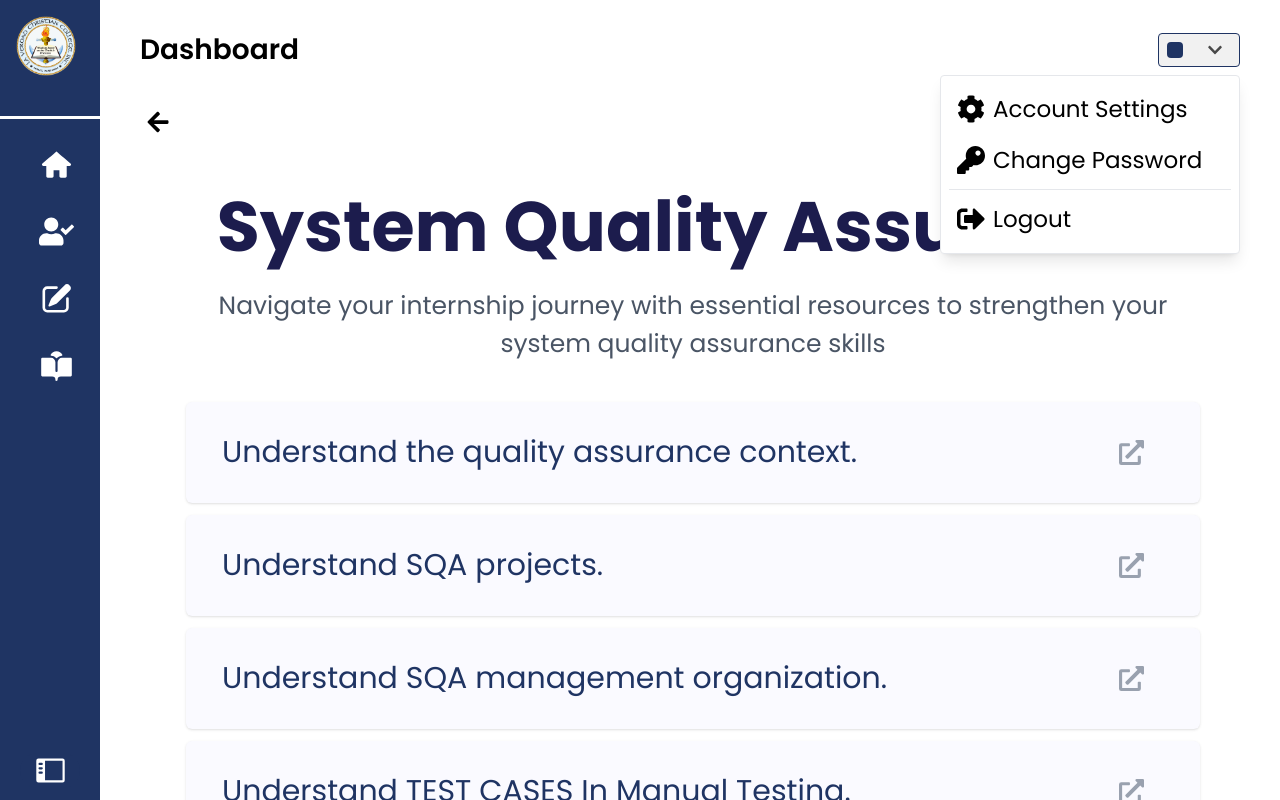
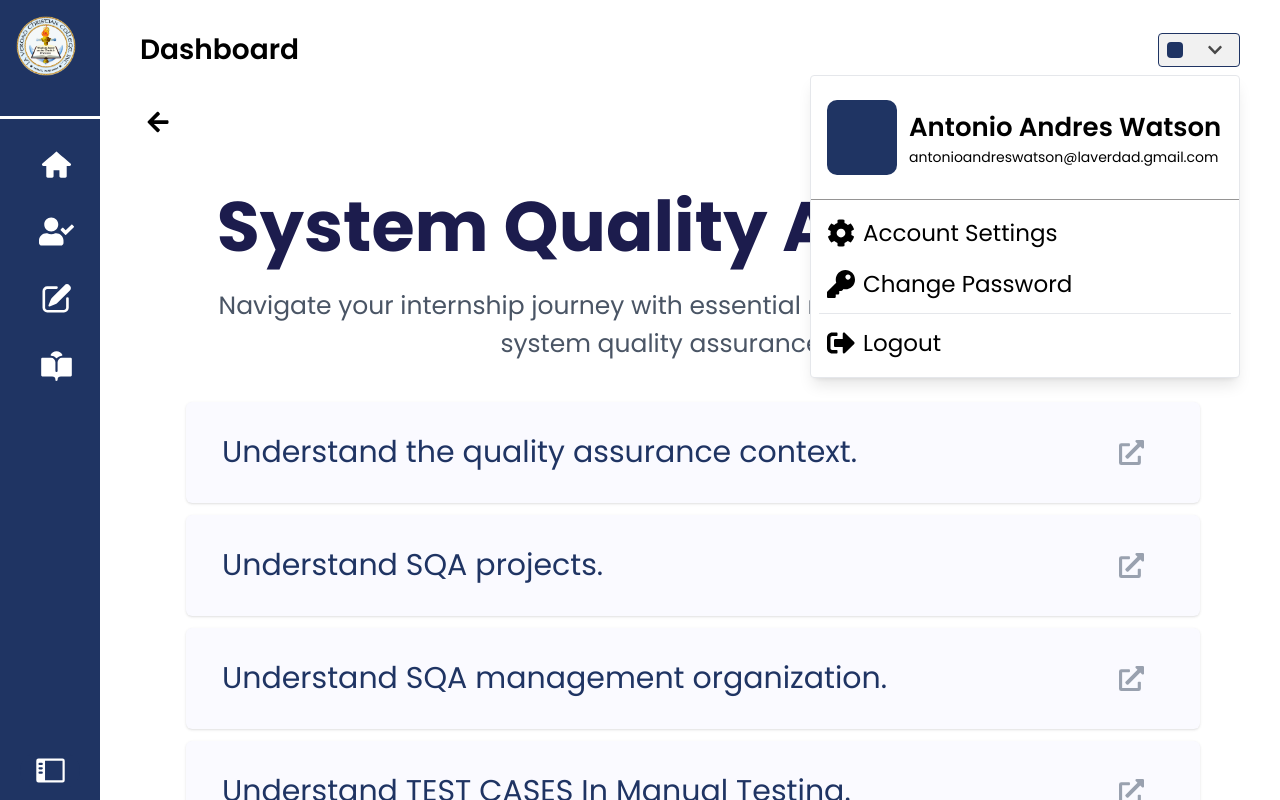
Before and after one commit to roylynjoy/Finals_Project, a React (Vite) app: page /SQA in a window 1280 px wide. Both pictures are taken after a click on the element 1199 px from the left and 50 px from the top of the page. Shown: the top 800 px of the page. Built offline with nearby package versions, Linux system fonts and the light colour scheme; no server answers.

Commit message:
final UserProfileModal

```diff
--- a/src/Pages/PageComponents/UserProfileModal.jsx
+++ b/src/Pages/PageComponents/UserProfileModal.jsx
@@ -45,7 +45,15 @@ const UserProfileModal = ({ name, initials }) => {
       </div>
 
       {isOpen && (
-        <div className="absolute right-0 mt-2 w-[300px] bg-white border border-gray-200 shadow-lg rounded z-50">
+        <div className="absolute right-0 mt-2 w-[430px] bg-white border border-gray-200 shadow-lg rounded z-50">
+          <div className="flex px-4 py-6 gap-3">
+              <div className="bg-[#1F3463] h-[75px] w-[70px] rounded-[10px]"></div>
+              <div className="flex-col content-center">
+                <p className="text-[26px] font-semibold">Antonio Andres Watson</p>
+                <p className="text-[14px]">antonioandreswatson@laverdad.gmail.com</p>
+              </div>
+          </div>
+          <p className="border-t border-[#959494]"></p>
           <ul className="p-2 text-[23px]">
             <li
               className="flex items-center gap-2 p-2 hover:bg-[#E8EEFF] cursor-pointer"
```
